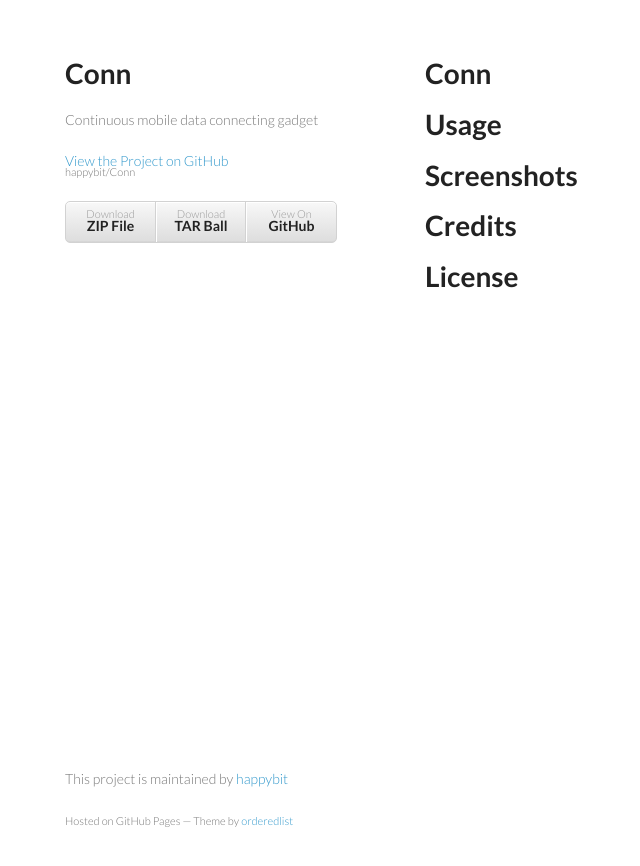
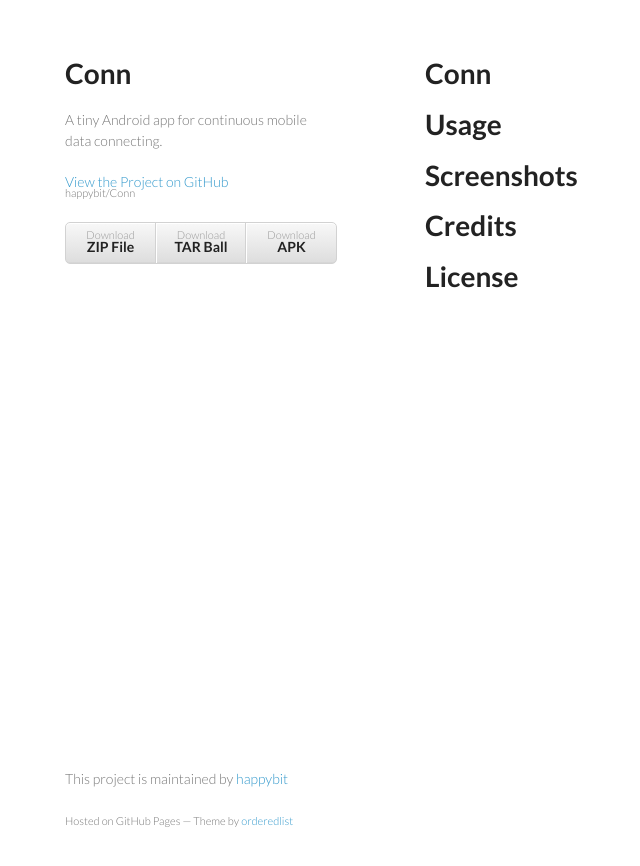
Before and after one commit to happybit/Conn, a Jekyll site: the page built from index.md, in a window 1280 px wide. Shown: the top 866 px of the page, without its empty margins (145-785 px from the left). Built offline with Jekyll 4.4.1, drawn with Linux system fonts in a browser that asks for light colours.

Commit message:
add download apk link

```diff
--- a/_layouts/index.html
+++ b/_layouts/index.html
@@ -16,7 +16,7 @@
     <div class="wrapper">
       <header>
         <h1>Conn</h1>
-        <p>Continuous mobile data connecting gadget</p>
+        <p>A tiny Android app for continuous mobile data connecting.</p>
 
         <p class="view"><a href="https://github.com/happybit/Conn">View the Project on GitHub <small>happybit/Conn</small></a></p>
 
@@ -24,7 +24,7 @@
         <ul>
           <li><a href="https://github.com/happybit/Conn/zipball/master">Download <strong>ZIP File</strong></a></li>
           <li><a href="https://github.com/happybit/Conn/tarball/master">Download <strong>TAR Ball</strong></a></li>
-          <li><a href="https://github.com/happybit/Conn">View On <strong>GitHub</strong></a></li>
+          <li><a href="https://dl.dropboxusercontent.com/u/6459697/app/Conn/Conn_v1.0.0.apk">Download <strong>APK</strong></a></li>
         </ul>
       </header>
       <section>
```
